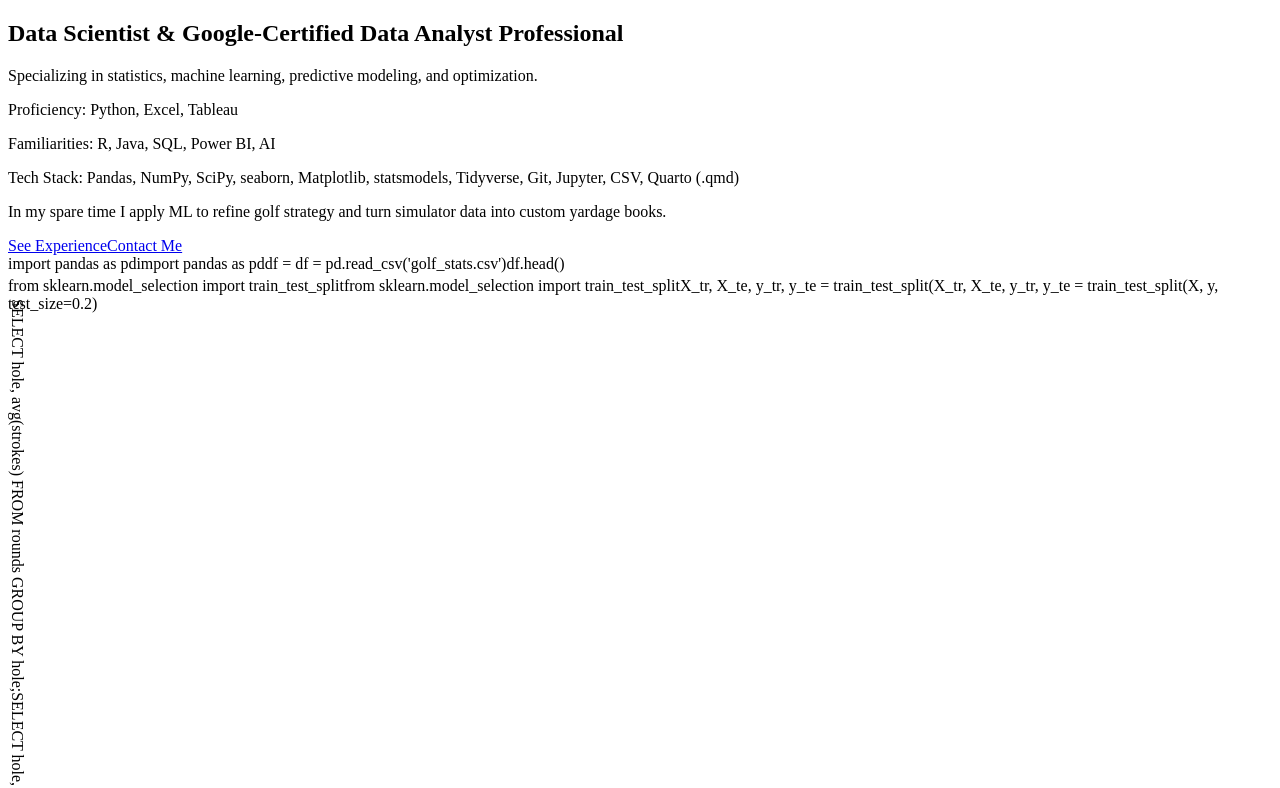
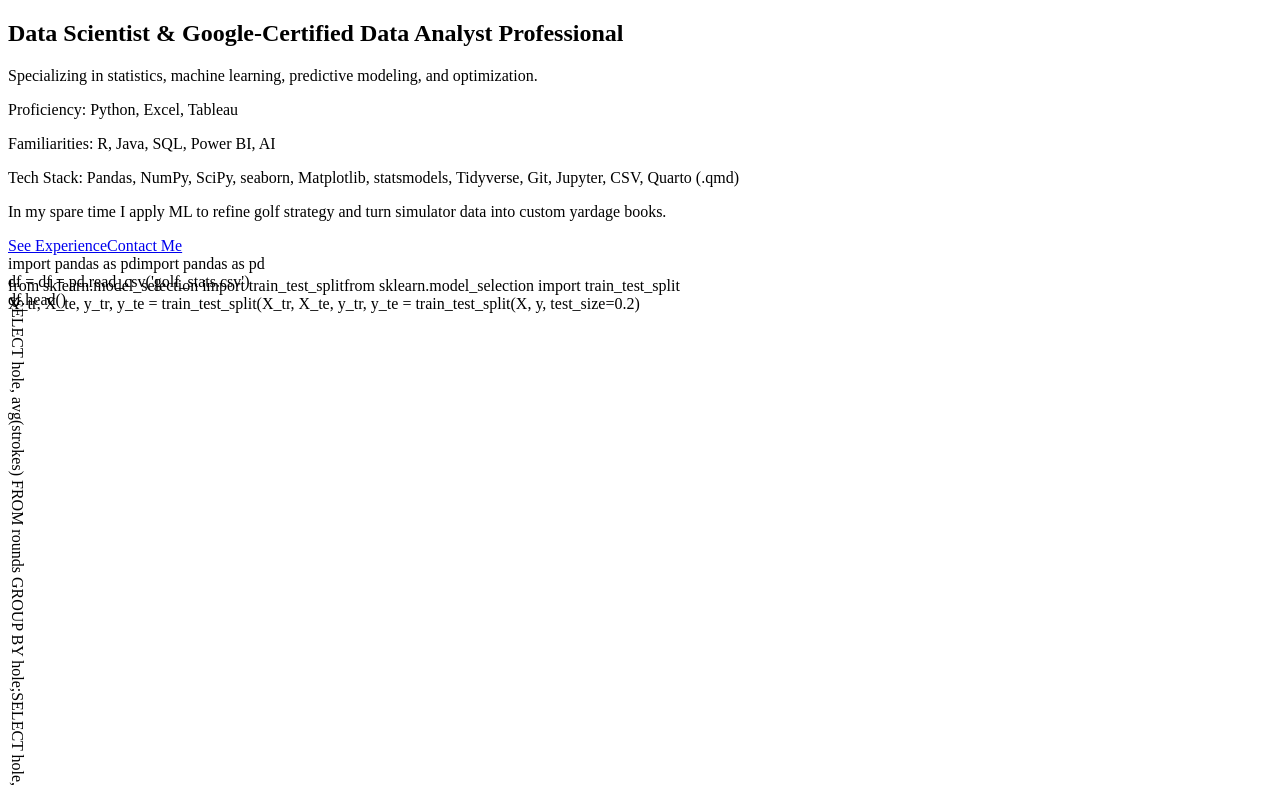
Before and after one commit to CanyenPalmer/PortfolioBasics, a Next.js app: page / in a window 1280 px wide. Shown: the top 788 px of the page. Built offline with nearby package versions, Linux system fonts and the light colour scheme.

Commit message:
Update CodeEdgesTyped.tsx

```diff
--- a/src/components/CodeEdgesTyped.tsx
+++ b/src/components/CodeEdgesTyped.tsx
@@ -12,6 +12,7 @@ export default function CodeEdgesTyped({
   strip = 18,
   opacityClass = "text-white/25",
   speedMs = 28,
+  zClass = "-z-10", // push behind the main content
 }: {
   top?: EdgeLine[];
   right?: EdgeLine[];
@@ -21,23 +22,28 @@ export default function CodeEdgesTyped({
   strip?: number;
   opacityClass?: string;
   speedMs?: number;
+  zClass?: string;
 }) {
-  const base = `pointer-events-none select-none ${opacityClass} text-[10px] md:text-xs`;
+  const base = `pointer-events-none select-none ${opacityClass} text-[10px] md:text-xs whitespace-pre`;
 
   return (
-    <div aria-hidden className="absolute inset-0">
+    <div aria-hidden className={`absolute inset-0 ${zClass}`}>
       {/* TOP */}
       {top.length > 0 && (
-        <div className="absolute left-0 right-0" style={{ top: -gap - strip, height: strip }}>
-          <div className="h-full w-full px-2 flex items-center justify-between gap-6">
+        <div
+          className="absolute left-0 right-0 overflow-hidden"
+          style={{ top: -gap - strip, height: strip }}
+        >
+          <div className="h-full w-full px-2 flex items-center justify-start gap-8">
             {top.map((l, i) => (
+              <div key={`t-${i}-${l.text}`} className="h-[1.4em] overflow-hidden">
                 <AnimatedCodeLine
-                key={`t-${i}-${l.text}`}
                   text={l.text}
                   speedMs={speedMs}
                   startDelayMs={l.delay ?? i * 250}
                   className={base}
                 />
+              </div>
             ))}
           </div>
         </div>
@@ -45,16 +51,20 @@ export default function CodeEdgesTyped({
 
       {/* BOTTOM */}
       {bottom.length > 0 && (
-        <div className="absolute left-0 right-0" style={{ bottom: -gap - strip, height: strip }}>
-          <div className="h-full w-full px-2 flex items-center justify-between gap-6">
+        <div
+          className="absolute left-0 right-0 overflow-hidden"
+          style={{ bottom: -gap - strip, height: strip }}
+        >
+          <div className="h-full w-full px-2 flex items-center justify-start gap-8">
             {bottom.map((l, i) => (
+              <div key={`b-${i}-${l.text}`} className="h-[1.4em] overflow-hidden">
                 <AnimatedCodeLine
-                key={`b-${i}-${l.text}`}
                   text={l.text}
                   speedMs={speedMs}
                   startDelayMs={l.delay ?? i * 250}
                   className={base}
                 />
+              </div>
             ))}
           </div>
         </div>
@@ -62,10 +72,13 @@ export default function CodeEdgesTyped({
 
       {/* LEFT (vertical) */}
       {left.length > 0 && (
-        <div className="absolute top-0 bottom-0" style={{ left: -gap - strip, width: strip }}>
+        <div
+          className="absolute top-0 bottom-0 overflow-hidden"
+          style={{ left: -gap - strip, width: strip }}
+        >
           <div className="h-full w-full py-2 flex flex-col items-center justify-between">
             {left.map((l, i) => (
-              <div key={`l-${i}-${l.text}`} className="rotate-180">
+              <div key={`l-${i}-${l.text}`} className="rotate-180 h-[8ch] overflow-hidden">
                 <span style={{ writingMode: "vertical-rl" }}>
                   <AnimatedCodeLine
                     text={l.text}
@@ -82,10 +95,14 @@ export default function CodeEdgesTyped({
 
       {/* RIGHT (vertical) */}
       {right.length > 0 && (
-        <div className="absolute top-0 bottom-0" style={{ right: -gap - strip, width: strip }}>
+        <div
+          className="absolute top-0 bottom-0 overflow-hidden"
+          style={{ right: -gap - strip, width: strip }}
+        >
           <div className="h-full w-full py-2 flex flex-col items-center justify-between">
             {right.map((l, i) => (
-              <span key={`r-${i}-${l.text}`} style={{ writingMode: "vertical-rl" }}>
+              <div key={`r-${i}-${l.text}`} className="h-[8ch] overflow-hidden">
+                <span style={{ writingMode: "vertical-rl" }}>
                   <AnimatedCodeLine
                     text={l.text}
                     speedMs={speedMs}
@@ -93,6 +110,7 @@ export default function CodeEdgesTyped({
                     className={base}
                   />
                 </span>
+              </div>
             ))}
           </div>
         </div>
```
Lines whose indentation alone changed are shown as unchanged.
